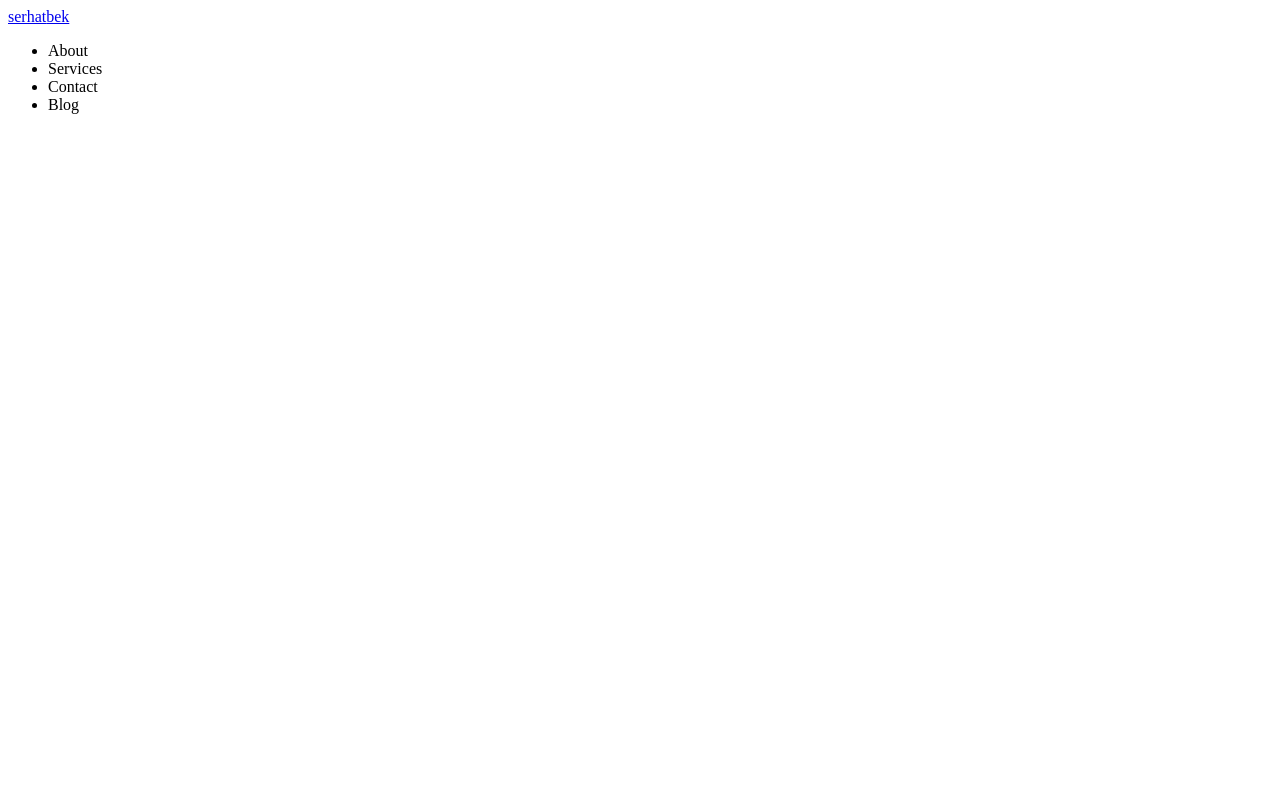
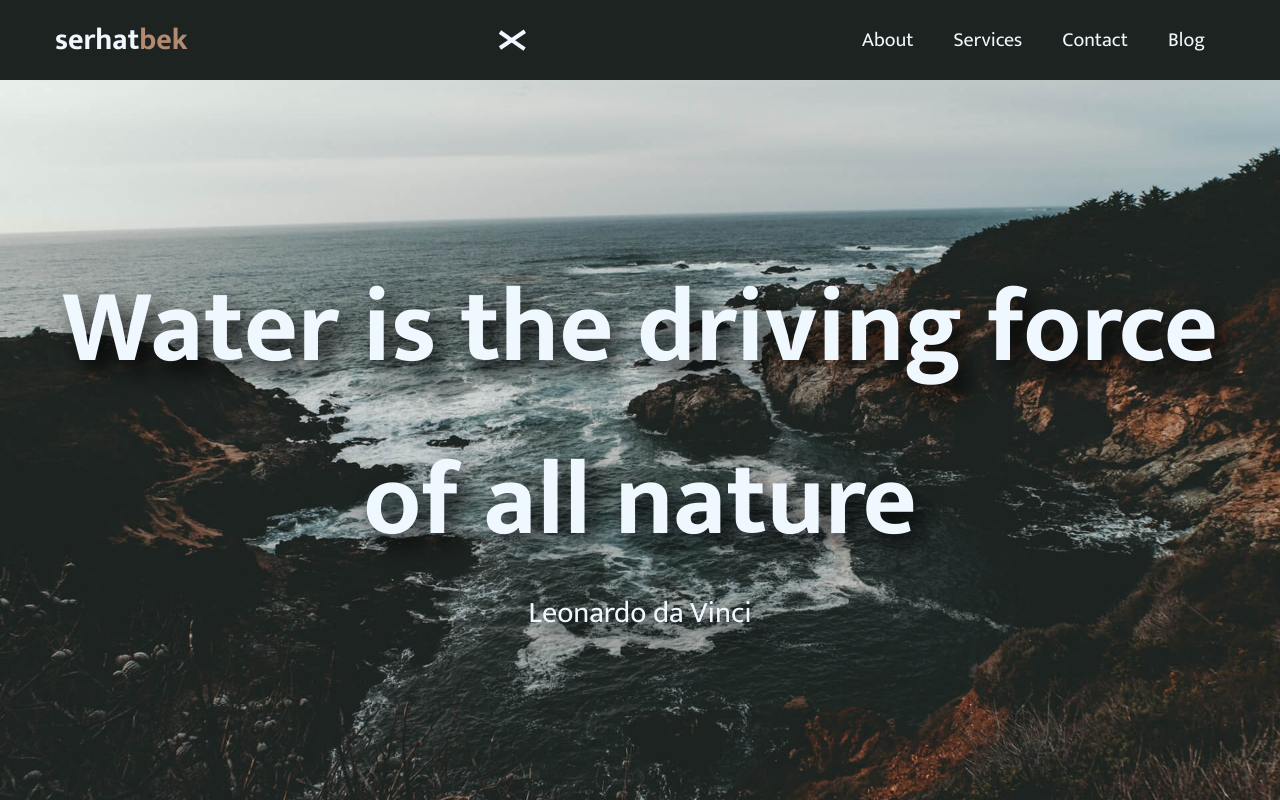
Before and after one commit to serhatbek/04-responsive-navbar, a plain HTML site: page index.html in a window 1280 px wide. Drawn offline with Linux system fonts and the light colour scheme.

Commit message:
navbar styled

```diff
--- a/index.html
+++ b/index.html
@@ -6,25 +6,41 @@
   <meta http-equiv="X-UA-Compatible" content="IE=edge">
   <meta name="viewport" content="width=device-width, initial-scale=1.0">
   <title>Responsive Navbar</title>
+  <link rel="stylesheet" href="style.css">
 </head>
 
 <body>
   <header>
-    <div class="container">
+    <div class="container flexCenter">
       <div class="logo">
         <a href="./index.html">serhat<span>bek</span></a>
       </div>
 
+      <div class="burgerMenu active">
+        <div class="burgerMenu__top"></div>
+        <div class="burgerMenu__middle"></div>
+        <div class="burgerMenu__bottom"></div>
+      </div>
+
       <nav>
-        <ul>
-          <li>About</li>
-          <li>Services</li>
-          <li>Contact</li>
-          <li>Blog</li>
+        <ul class="navmenu flexCenter">
+          <li class="navmenu__item"><a class="navmenu__link" href="#">About</a></li>
+          <li class="navmenu__item"><a class="navmenu__link" href="#">Services</a></li>
+          <li class="navmenu__item"><a class="navmenu__link" href="#">Contact</a></li>
+          <li class="navmenu__item"><a class="navmenu__link" href="#">Blog</a></li>
         </ul>
       </nav>
     </div>
   </header>
+
+  <section>
+    <div class="container flexCenter">
+      <h1>Water is the driving force of all nature</h1>
+      <p>Leonardo da Vinci</p>
+    </div>
+  </section>
+
+  <script src="./app.js"></script>
 </body>
 
 </html>
--- a/style.css
+++ b/style.css
@@ -0,0 +1,153 @@
+@import url('https://fonts.googleapis.com/css2?family=Mukta:wght@300;400;500;700&display=swap');
+
+*,
+*::before,
+*::after {
+  margin: 0;
+  padding: 0;
+  box-sizing: border-box;
+}
+
+html {
+  font-size: 62.5%;
+}
+
+body {
+  font-family: 'Mukta', sans-serif;
+  font-size: 1.6rem;
+  color: aliceblue;
+  background-color: #181818;
+}
+
+a {
+  text-decoration: none;
+  color: aliceblue;
+}
+
+ul {
+  list-style-type: none;
+}
+
+.flexCenter {
+  display: flex;
+  justify-content: center;
+  align-items: center;
+}
+.container {
+  max-width: 1200px;
+  width: 100%;
+  margin: 0 auto;
+  padding: 0 1.5rem;
+  justify-content: space-between;
+}
+
+header {
+  height: 8rem;
+  background-color: #1d2321;
+}
+
+header .container {
+  height: 100%;
+}
+
+header .logo a {
+  font-size: 3rem;
+  font-weight: 700;
+}
+
+header .logo span {
+  color: #b28a71;
+}
+
+.navmenu__item {
+  display: inline-block;
+  padding: 1rem 2rem;
+}
+
+.navmenu__link {
+  font-size: 2rem;
+  position: relative;
+}
+
+.navmenu__link::after {
+  content: '';
+  width: 0;
+  height: 0;
+  background-color: aliceblue;
+  position: absolute;
+  left: 0;
+  bottom: 0;
+  transition: all 300ms ease-in-out;
+}
+
+.navmenu__link:hover:after {
+  width: 100%;
+  height: 0.2rem;
+}
+
+section {
+  background-image: url(./shore.jpg);
+  background-position: center;
+  background-repeat: no-repeat;
+  background-size: cover;
+  height: calc(100vh - 8rem);
+}
+
+section .container {
+  height: 100%;
+  flex-direction: column;
+  justify-content: center;
+  text-align: center;
+}
+
+section h1 {
+  font-size: 10.4rem;
+  font-weight: 700;
+  text-shadow: 10px 12px 22px rgba(0, 0, 0, 0.9);
+}
+
+section p {
+  font-size: 3rem;
+  text-shadow: 10px 12px 22px rgba(0, 0, 0, 0.9);
+}
+
+.burgerMenu {
+  width: 3rem;
+  height: 2rem;
+  position: relative;
+  /* display: none; */
+  display: flex;
+  flex-direction: column;
+  align-items: center;
+  justify-content: space-between;
+}
+
+.burgerMenu__middle,
+.burgerMenu__top,
+.burgerMenu__bottom {
+  width: 100%;
+  height: 4px;
+  background-color: aliceblue;
+  transition: all 300ms ease-in-out;
+}
+
+.burgerMenu.active .burgerMenu__middle {
+  width: 0;
+  opacity: 0;
+}
+
+.burgerMenu.active .burgerMenu__top {
+  transform: rotate(35deg);
+  transform-origin: left;
+}
+
+.burgerMenu.active .burgerMenu__bottom {
+  transform: rotate(326deg);
+  transform-origin: left;
+}
+
+@media (max-width: 680px) {
+  .burgerMenu {
+    display: flex;
+  }
+}
```
Also changed, not shown: shore.jpg (added).
